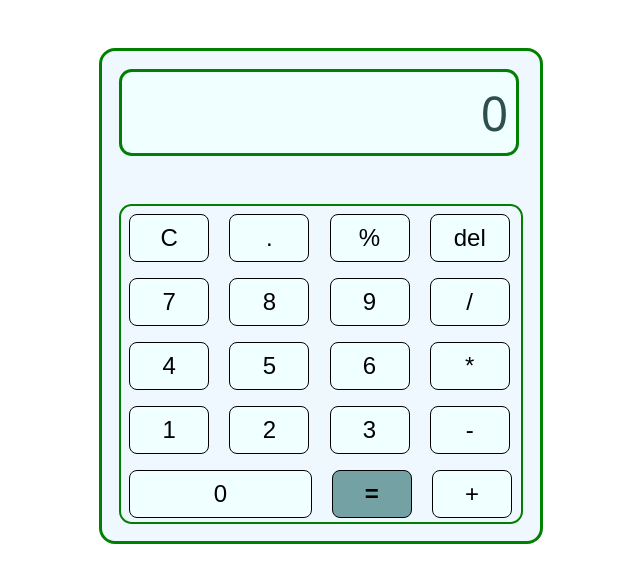
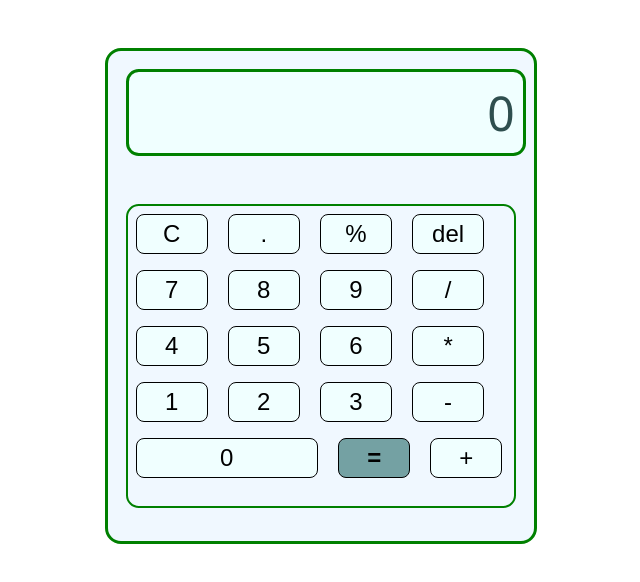
Before and after one commit to codelizz/calculator, a plain HTML site: page index.html in a window 1280 px wide. Shown: the whole page, without its empty margins (319-959 px from the left). Drawn offline with Linux system fonts and the light colour scheme.

Commit message:
Make changes to the code.

```diff
--- a/app.css
+++ b/app.css
@@ -13,7 +13,7 @@ body {
   margin-top: 3rem;
 }
 #container {
-  width: 27.8rem;
+  width: 27rem;
   height: 31rem;
   padding: 1.1rem;
   background-color: aliceblue;
@@ -21,9 +21,10 @@ body {
   border: 3px solid green;
 }
 #content {
-  height: 20rem;
+  height: 19em;
   border: 2px solid green;
   border-radius: 0.8rem;
+  margin: auto;
 }
 p {
   width: 25rem;
@@ -37,8 +38,8 @@ p {
   background-color: azure;
 }
 button {
-  width: 5rem;
-  height: 3rem;
+  width: 4.5rem;
+  height: 2.5rem;
   font-size: 1.5rem;
   text-align: center;
   border: 1px solid black;
--- a/index.html
+++ b/index.html
@@ -14,36 +14,36 @@
           <div id="content">
             <div id="special">
               <button type="button" id="clean">C</button>
-              <button type="button" class="number">.</button>
-              <button type="button" id="%">%</button>
-              <button type="button" id="del">del</button>
+              <button type="button">.</button>
+              <button type="button">%</button>
+              <button type="button">del</button>
             </div>
             <div>
-              <button type="button" class="number">7</button>
-              <button type="button" class="number">8</button>
-              <button type="button" class="number">9</button>
-              <button type="button" class="sign">/</button>
+              <button type="button">7</button>
+              <button type="button">8</button>
+              <button type="button">9</button>
+              <button type="button">/</button>
+
             </div>
             <div>
-              <button type="button" class="number">4</button>
-              <button type="button" class="number">5</button>
-              <button type="button" class="number">6</button>
-              <button type="button" class="sign">*</button>
+              <button type="button" >4</button>
+              <button type="button" >5</button>
+              <button type="button" >6</button>
+              <button type="button" >*</button>
             </di>
             <di>
-              <button type="button" class="number">1</button>
-              <button type="button" class="number">2</button>
-              <button type="button" class="number">3</button>
-              <button type="button" class="sign">-</button>
+              <button type="button" >1</button>
+              <button type="button" >2</button>
+              <button type="button" >3</button>
+              <button type="button" >-</button>
             </div>
             <div id="equal">
               <button type="button" id="zero">0</button>
               <button type="button" id="equal">=</button>
-              <button type="button" class="sign">+</button>
+              <button type="button">+</button>
             </div>
           </div>
         </div>
-        <div id="signs"></div>
       </div>
     </div>
 
```
